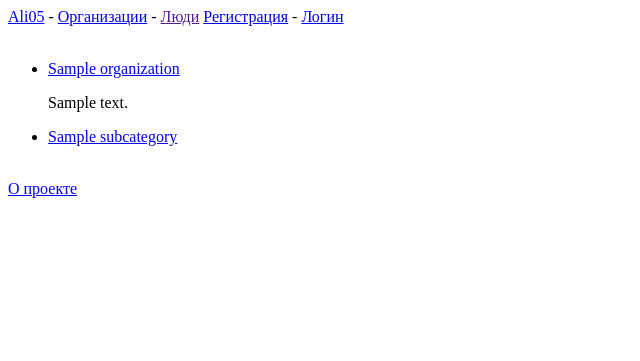
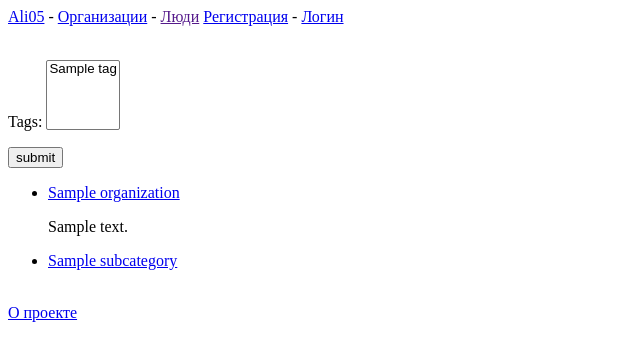
Before and after one commit to bloodforcream/Ali05, a Django app: a page that uses templates/core/subcategory.html in a window 1280 px wide. Shown: the top 361 px of the page, without its empty margins (0-640 px from the left). Run offline with Django 3.2, Linux system fonts and the light colour scheme; tables that the repository leaves empty hold one stand-in row (values such as "Sample post").

Commit message:
added tags and filters by tags

```diff
--- a/core/admin.py
+++ b/core/admin.py
@@ -1,5 +1,5 @@
 from django.contrib import admin
-from core.models import Organization, PhoneNumber, Address, Category, Subcategory, Profile
+from core.models import Organization, PhoneNumber, Address, Category, Subcategory, Profile, Tag
 
 admin.site.register(Category)
 
@@ -24,3 +24,4 @@ admin.site.register(Address)
 admin.site.register(PhoneNumber)
 admin.site.register(Subcategory)
 admin.site.register(Profile)
+admin.site.register(Tag)
--- a/core/forms.py
+++ b/core/forms.py
@@ -1,6 +1,8 @@
 from django import forms
 from django.contrib.auth.forms import UserCreationForm
 from django.contrib.auth.models import User
+
+from core.models import Subcategory
 
 
 class UserRegistrationForm(UserCreationForm):
@@ -18,3 +20,11 @@ class EditProfileForm(forms.Form):
     last_name = forms.CharField(max_length=300, required=False, label='Фамилия')
     email = forms.EmailField(required=False, label='Email')
     image = forms.ImageField(allow_empty_file=True, required=False)
+
+
+class TagsListForm(forms.Form):
+    tags = forms.MultipleChoiceField(choices=[])
+
+    def set_tags_choices(self, subcategory_name):
+        related_tags = Subcategory.objects.get(name=subcategory_name).tags.all()
+        self.fields['tags'].choices = [(tag, tag) for tag in related_tags]
--- a/core/models.py
+++ b/core/models.py
@@ -24,6 +24,7 @@ class Profile(models.Model):
 class Organization(models.Model):
     name = models.CharField(max_length=150)
     description = models.CharField(max_length=700, blank=True, null=True)
+    owner = models.ForeignKey(Profile, related_name='organizations', on_delete=models.SET_NULL, null=True, blank=True)
 
     def __str__(self):
         return self.name
@@ -57,10 +58,18 @@ class Subcategory(models.Model):
     parent_category = models.ForeignKey(Category, related_name='subcategories', blank=True, null=True,
                                         on_delete=models.SET_NULL)
     organizations = models.ManyToManyField(Organization, related_name='subcategories', blank=True)
-
     middle_layer = models.ForeignKey('self', blank=True, related_name='parent_layer', null=True,
                                      on_delete=models.SET_NULL)
 
     def __str__(self):
         string = f'{self.name} - {self.parent_category} - {self.middle_layer}' if self.middle_layer else f'{self.name} - {self.parent_category}'
         return string
+
+
+class Tag(models.Model):
+    name = models.CharField(max_length=80)
+    organizations = models.ManyToManyField(Organization, related_name='tags', blank=True)
+    subcategories = models.ManyToManyField(Subcategory, related_name='tags', blank=True)
+
+    def __str__(self):
+        return self.name
--- a/core/urls.py
+++ b/core/urls.py
@@ -1,5 +1,6 @@
 from django.urls import path
 from django.contrib.auth import views as auth_views
+from django.views.decorators.cache import cache_page
 
 from core.views import home, subcategory, category, organization, organizations, about_project, register, profile, \
     edit_profile
@@ -11,10 +12,10 @@ urlpatterns = [
     path('profile/<int:pk>/', profile, name='profile'),
     path('profile/edit/', edit_profile, name='edit_profile'),
 
-    path('', home, name='home'),
-    path('categories/<str:category_name>/', category, name='category'),
-    path('subcategory/<str:subcategory_name>/', subcategory, name='subcategory'),
-    path('organizations/', organizations, name='organizations'),
+    path('', cache_page(60 * 5)(home), name='home'),
+    path('categories/<str:category_name>/', cache_page(60 * 5)(category), name='category'),
+    path('subcategory/<str:subcategory_name>/', cache_page(60 * 5)(subcategory), name='subcategory'),
+    path('organizations/', cache_page(60 * 5)(organizations), name='organizations'),
     path('organizations/<str:org_name>/', organization, name='organization'),
 
     path('about_project/', about_project, name='about-project'),
--- a/core/views.py
+++ b/core/views.py
@@ -3,7 +3,7 @@ from django.contrib.auth.models import User
 from django.shortcuts import render, redirect, get_object_or_404, reverse
 from django.contrib.auth import authenticate, login
 
-from core.forms import UserRegistrationForm, EditProfileForm
+from core.forms import UserRegistrationForm, EditProfileForm, TagsListForm
 from core.models import Category, Subcategory, Organization, Profile
 
 
@@ -103,10 +103,30 @@ def category(request, category_name):
 
 
 def subcategory(request, subcategory_name):
-    context = {}
+    current_subcategory = Subcategory.objects.get(name=subcategory_name)
     if request.method == 'GET':
-        current_subcategory = Subcategory.objects.get(name=subcategory_name)
-        context['subcategory'] = current_subcategory
+        tags_form = TagsListForm()
+        tags_form.set_tags_choices(subcategory_name=subcategory_name)
+        orgs = Subcategory.objects.get(name=subcategory_name).organizations.all()
+        context = {
+            'subcategory': current_subcategory,
+            'orgs': orgs,
+            'tags_form': tags_form
+        }
+        return render(request, 'core/subcategory.html', context)
+
+    else:
+        tags_form = TagsListForm(request.POST)
+        tags_form.set_tags_choices(subcategory_name=subcategory_name)
+
+        if tags_form.is_valid():
+            tags = tags_form.cleaned_data['tags']
+            orgs = Subcategory.objects.get(name=subcategory_name).organizations.filter(tags__name__in=tags).distinct()
+            context = {
+                'subcategory': current_subcategory,
+                'orgs': orgs,
+                'tags_form': tags_form # TODO: fix context
+            }
         return render(request, 'core/subcategory.html', context)
 
 
--- a/requirements.txt
+++ b/requirements.txt
@@ -1,3 +1,4 @@
 Django==3.0.4
 psycopg2==2.8.4
 Pillow==6.2.1
+python-memcached == 1.59
--- a/templates/core/subcategory.html
+++ b/templates/core/subcategory.html
@@ -1,7 +1,13 @@
 {% extends 'core/wrapper.html' %}
 {% block content %}
     <div>
-        {% for offer in subcategory.organizations.all %}
+        <form method="post">
+            {% csrf_token %}
+            {{ tags_form.as_p }}
+
+            <button type="submit">submit</button>
+        </form>
+        {% for offer in orgs%}
             <ul>
                 <li>
                     <a href="{% url 'organization' offer.name %}">{{ offer.name }}</a>
```
Also changed, not shown: Ali05/settings.py (+14 -1 lines), core/migrations/0003_tag.py (added), core/migrations/0004_organization_owner.py (added), 1 other file.
